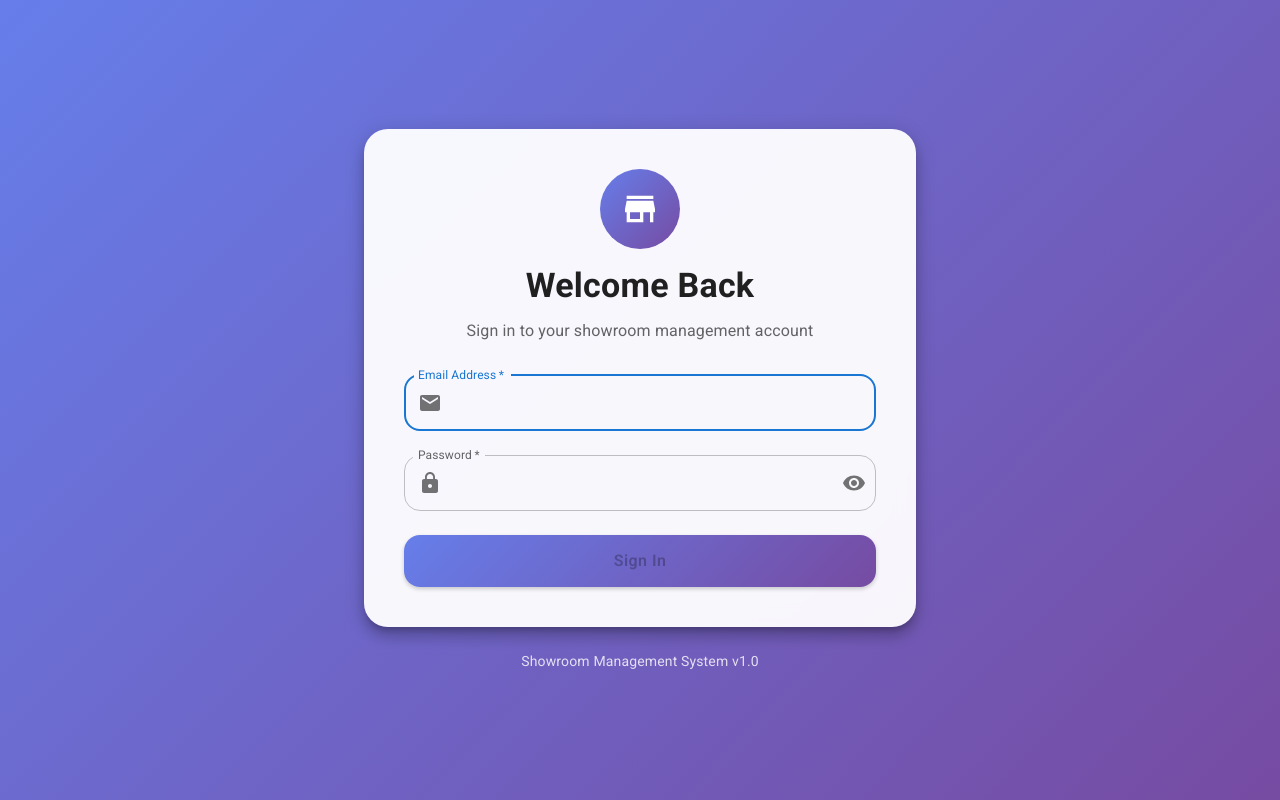
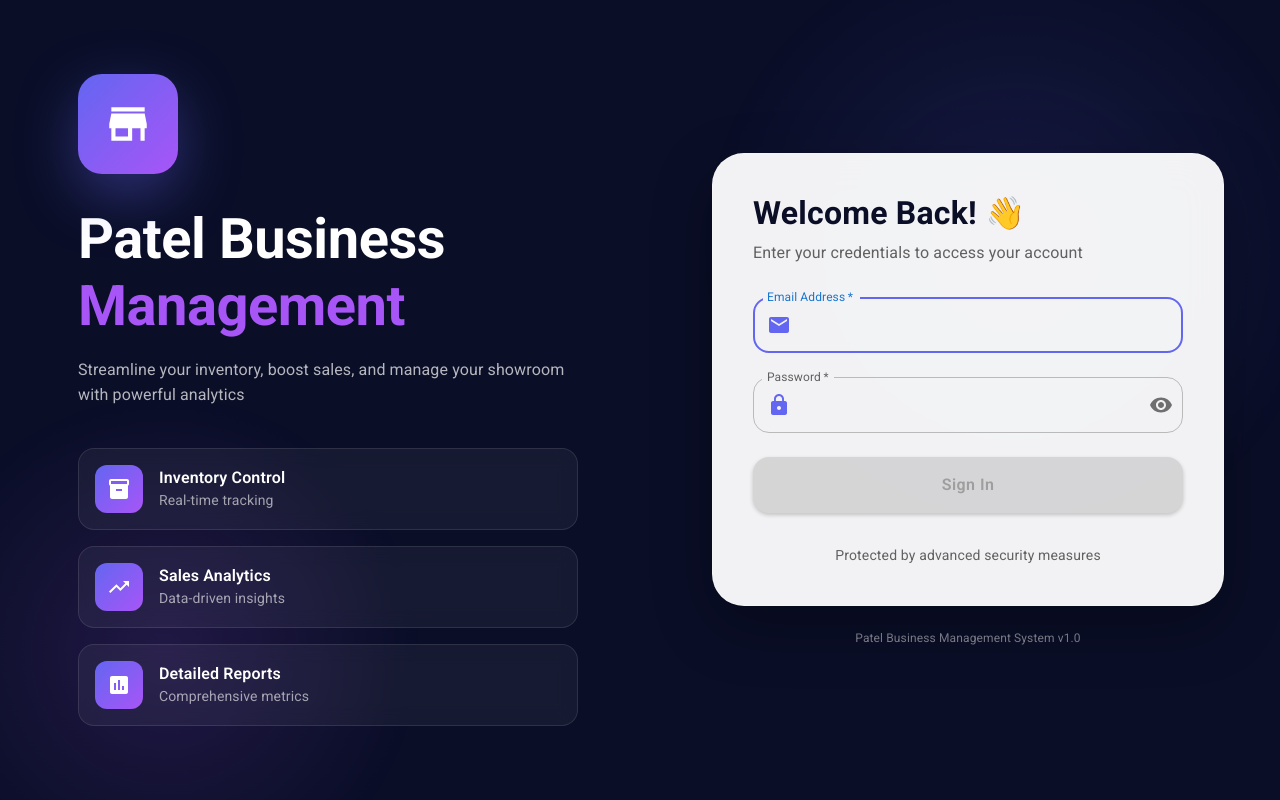
Before and after one commit to alipatel16/patel-enterprise-pvt-ltd, a React (Create React App) app: page /login in a window 1280 px wide. Built offline with nearby package versions, Linux system fonts and the light colour scheme; no server answers.

Commit message:
Login page and user name change

```diff
--- a/src/contexts/UserTypeContext/UserTypeContext.js
+++ b/src/contexts/UserTypeContext/UserTypeContext.js
@@ -47,7 +47,7 @@ export const UserTypeProvider = ({ children }) => {
 
   // Get display name
   const getDisplayName = () => {
-    return userType ? getUserTypeDisplayName(userType) : '';
+    return userType ? `Patel ${getUserTypeDisplayName(userType)}` : '';
   };
 
   // Get theme colors based on user type
@@ -94,11 +94,11 @@ export const UserTypeProvider = ({ children }) => {
 
   // Get app title based on user type
   const getAppTitle = () => {
-    const baseTitle = 'Showroom Management';
+    const baseTitle = 'Management';
     if (!userType) return baseTitle;
 
     const typeDisplayName = getUserTypeDisplayName(userType);
-    return `${typeDisplayName} ${baseTitle}`;
+    return `Patel ${typeDisplayName} ${baseTitle}`;
   };
 
   // Get navigation items based on user type
--- a/src/pages/auth/LoginPage.js
+++ b/src/pages/auth/LoginPage.js
@@ -10,14 +10,19 @@ import {
   Alert,
   InputAdornment,
   IconButton,
-  Stack
+  Stack,
+  Fade,
+  Slide
 } from '@mui/material';
 import {
   Email as EmailIcon,
   Lock as LockIcon,
   Visibility,
   VisibilityOff,
-  Store as StoreIcon
+  Store as StoreIcon,
+  TrendingUp,
+  Inventory,
+  Assessment
 } from '@mui/icons-material';
 import { useAuth } from '../../contexts/AuthContext/AuthContext';
 import LoadingSpinner, { ButtonLoader } from '../../components/common/UI/LoadingSpinner';
@@ -26,7 +31,6 @@ const LoginPage = () => {
   const navigate = useNavigate();
   const { signIn, loading, error, clearError } = useAuth();
 
-  // Form state
   const [formData, setFormData] = useState({
     email: '',
     password: ''
@@ -34,7 +38,6 @@ const LoginPage = () => {
   const [showPassword, setShowPassword] = useState(false);
   const [isSubmitting, setIsSubmitting] = useState(false);
 
-  // Handle form input changes
   const handleChange = (e) => {
     const { name, value } = e.target;
     setFormData(prev => ({
@@ -42,13 +45,11 @@ const LoginPage = () => {
       [name]: value
     }));
 
-    // Clear error when user starts typing
     if (error) {
       clearError();
     }
   };
 
-  // Handle form submission
   const handleSubmit = async (e) => {
     e.preventDefault();
 
@@ -68,7 +69,6 @@ const LoginPage = () => {
     }
   };
 
-  // Toggle password visibility
   const togglePasswordVisibility = () => {
     setShowPassword(!showPassword);
   };
@@ -82,74 +82,255 @@ const LoginPage = () => {
       sx={{
         minHeight: '100vh',
         display: 'flex',
-        alignItems: 'center',
-        justifyContent: 'center',
-        background: 'linear-gradient(135deg, #667eea 0%, #764ba2 100%)',
-        p: { xs: 2, sm: 3 }
+        background: '#0a0e27',
+        position: 'relative',
+        overflow: 'hidden'
       }}
     >
-      <Container maxWidth="sm">
-        <Paper
-          elevation={10}
+      {/* Animated Background Elements */}
+      <Box
         sx={{
-            p: { xs: 3, sm: 4, md: 5 },
-            borderRadius: 3,
-            background: 'rgba(255, 255, 255, 0.95)',
-            backdropFilter: 'blur(10px)',
+          position: 'absolute',
+          top: '-10%',
+          right: '-5%',
+          width: '600px',
+          height: '600px',
+          borderRadius: '50%',
+          background: 'radial-gradient(circle, rgba(99, 102, 241, 0.15) 0%, transparent 70%)',
+          animation: 'float 20s ease-in-out infinite',
+          '@keyframes float': {
+            '0%, 100%': { transform: 'translate(0, 0) scale(1)' },
+            '50%': { transform: 'translate(-50px, 50px) scale(1.1)' }
+          }
+        }}
+      />
+      <Box
+        sx={{
+          position: 'absolute',
+          bottom: '-10%',
+          left: '-5%',
+          width: '500px',
+          height: '500px',
+          borderRadius: '50%',
+          background: 'radial-gradient(circle, rgba(168, 85, 247, 0.15) 0%, transparent 70%)',
+          animation: 'float 15s ease-in-out infinite',
+          animationDelay: '2s'
+        }}
+      />
+
+      {/* Left Side - Branding */}
+      <Box
+        sx={{
+          flex: 1,
+          display: { xs: 'none', md: 'flex' },
+          flexDirection: 'column',
+          justifyContent: 'center',
+          alignItems: 'center',
+          p: 6,
+          position: 'relative',
+          zIndex: 1
         }}
       >
-          {/* Header */}
-          <Box textAlign="center" mb={4}>
+        <Fade in timeout={800}>
+          <Box sx={{ maxWidth: 500 }}>
+            {/* Logo/Icon */}
             <Box
               sx={{
                 display: 'inline-flex',
                 alignItems: 'center',
                 justifyContent: 'center',
-                width: 80,
-                height: 80,
-                borderRadius: '50%',
-                background: 'linear-gradient(135deg, #667eea 0%, #764ba2 100%)',
+                width: 100,
+                height: 100,
+                borderRadius: '24px',
+                background: 'linear-gradient(135deg, #6366f1 0%, #a855f7 100%)',
+                mb: 4,
+                boxShadow: '0 20px 60px rgba(99, 102, 241, 0.4)',
+                animation: 'pulse 3s ease-in-out infinite',
+                '@keyframes pulse': {
+                  '0%, 100%': { transform: 'scale(1)' },
+                  '50%': { transform: 'scale(1.05)' }
+                }
+              }}
+            >
+              <StoreIcon sx={{ fontSize: 50, color: 'white' }} />
+            </Box>
+
+            <Typography
+              variant="h2"
+              sx={{
+                fontWeight: 800,
+                color: 'white',
                 mb: 2,
+                fontSize: { md: '3rem', lg: '3.5rem' },
+                lineHeight: 1.2
+              }}
+            >
+              Patel Business
+              <Box component="span" sx={{ color: '#a855f7' }}> Management</Box>
+            </Typography>
+
+            <Typography
+              variant="h6"
+              sx={{
+                color: 'rgba(255, 255, 255, 0.7)',
+                mb: 5,
+                lineHeight: 1.6,
+                fontWeight: 400
+              }}
+            >
+              Streamline your inventory, boost sales, and manage your showroom with powerful analytics
+            </Typography>
+
+            {/* Feature Cards */}
+            <Stack spacing={2}>
+              {[
+                { icon: <Inventory />, title: 'Inventory Control', desc: 'Real-time tracking' },
+                { icon: <TrendingUp />, title: 'Sales Analytics', desc: 'Data-driven insights' },
+                { icon: <Assessment />, title: 'Detailed Reports', desc: 'Comprehensive metrics' }
+              ].map((feature, index) => (
+                <Slide
+                  key={index}
+                  in
+                  direction="right"
+                  timeout={800 + index * 200}
+                >
+                  <Box
+                    sx={{
+                      display: 'flex',
+                      alignItems: 'center',
+                      gap: 2,
+                      p: 2,
+                      borderRadius: 2,
+                      background: 'rgba(255, 255, 255, 0.05)',
+                      backdropFilter: 'blur(10px)',
+                      border: '1px solid rgba(255, 255, 255, 0.1)',
+                      transition: 'all 0.3s ease',
+                      '&:hover': {
+                        background: 'rgba(255, 255, 255, 0.08)',
+                        transform: 'translateX(10px)'
+                      }
+                    }}
+                  >
+                    <Box
+                      sx={{
+                        width: 48,
+                        height: 48,
+                        borderRadius: '12px',
+                        background: 'linear-gradient(135deg, #6366f1 0%, #a855f7 100%)',
+                        display: 'flex',
+                        alignItems: 'center',
+                        justifyContent: 'center',
                         color: 'white'
                       }}
                     >
-              <StoreIcon sx={{ fontSize: 40 }} />
+                      {feature.icon}
+                    </Box>
+                    <Box>
+                      <Typography sx={{ color: 'white', fontWeight: 600 }}>
+                        {feature.title}
+                      </Typography>
+                      <Typography sx={{ color: 'rgba(255, 255, 255, 0.6)', fontSize: '0.875rem' }}>
+                        {feature.desc}
+                      </Typography>
+                    </Box>
+                  </Box>
+                </Slide>
+              ))}
+            </Stack>
+          </Box>
+        </Fade>
       </Box>
 
+      {/* Right Side - Login Form */}
+      <Box
+        sx={{
+          flex: 1,
+          display: 'flex',
+          alignItems: 'center',
+          justifyContent: 'center',
+          p: { xs: 2, sm: 3, md: 4 },
+          position: 'relative',
+          zIndex: 1
+        }}
+      >
+        <Fade in timeout={1000}>
+          <Container maxWidth="sm">
+            <Paper
+              elevation={0}
+              sx={{
+                p: { xs: 3, sm: 4, md: 5 },
+                borderRadius: 4,
+                background: 'rgba(255, 255, 255, 0.95)',
+                backdropFilter: 'blur(20px)',
+                border: '1px solid rgba(255, 255, 255, 0.2)',
+                boxShadow: '0 20px 60px rgba(0, 0, 0, 0.3)',
+              }}
+            >
+              {/* Mobile Logo */}
+              <Box
+                sx={{
+                  display: { xs: 'flex', md: 'none' },
+                  justifyContent: 'center',
+                  mb: 3
+                }}
+              >
+                <Box
+                  sx={{
+                    width: 70,
+                    height: 70,
+                    borderRadius: '16px',
+                    background: 'linear-gradient(135deg, #6366f1 0%, #a855f7 100%)',
+                    display: 'flex',
+                    alignItems: 'center',
+                    justifyContent: 'center',
+                    color: 'white'
+                  }}
+                >
+                  <StoreIcon sx={{ fontSize: 36 }} />
+                </Box>
+              </Box>
+
+              {/* Header */}
+              <Box mb={4}>
                 <Typography
                   variant="h4"
                   component="h1"
-              gutterBottom
                   sx={{
                     fontWeight: 700,
-                color: 'text.primary',
-                fontSize: { xs: '1.75rem', sm: '2.125rem' }
+                    color: '#0a0e27',
+                    mb: 1,
+                    fontSize: { xs: '1.75rem', sm: '2rem' }
                   }}
                 >
-              Welcome Back
+                  Welcome Back! 👋
                 </Typography>
 
                 <Typography
                   variant="body1"
-              color="text.secondary"
-              sx={{ fontSize: { xs: '0.875rem', sm: '1rem' } }}
+                  sx={{
+                    color: 'rgba(0, 0, 0, 0.6)',
+                    fontSize: { xs: '0.875rem', sm: '1rem' }
+                  }}
                 >
-              Sign in to your showroom management account
+                  Enter your credentials to access your account
                 </Typography>
               </Box>
 
               {/* Error Alert */}
               {error && (
+                <Fade in>
                   <Alert
                     severity="error"
                     sx={{
                       mb: 3,
-                borderRadius: 2
+                      borderRadius: 2,
+                      border: '1px solid rgba(211, 47, 47, 0.2)'
                     }}
                     onClose={clearError}
                   >
                     {error}
                   </Alert>
+                </Fade>
               )}
 
               {/* Login Form */}
@@ -170,13 +351,19 @@ const LoginPage = () => {
                     InputProps={{
                       startAdornment: (
                         <InputAdornment position="start">
-                      <EmailIcon color="action" />
+                          <EmailIcon sx={{ color: '#6366f1' }} />
                         </InputAdornment>
                       ),
                     }}
                     sx={{
                       '& .MuiOutlinedInput-root': {
                         borderRadius: 2,
+                        '&:hover fieldset': {
+                          borderColor: '#6366f1',
+                        },
+                        '&.Mui-focused fieldset': {
+                          borderColor: '#6366f1',
+                        }
                       }
                     }}
                   />
@@ -195,7 +382,7 @@ const LoginPage = () => {
                     InputProps={{
                       startAdornment: (
                         <InputAdornment position="start">
-                      <LockIcon color="action" />
+                          <LockIcon sx={{ color: '#6366f1' }} />
                         </InputAdornment>
                       ),
                       endAdornment: (
@@ -213,6 +400,12 @@ const LoginPage = () => {
                     sx={{
                       '& .MuiOutlinedInput-root': {
                         borderRadius: 2,
+                        '&:hover fieldset': {
+                          borderColor: '#6366f1',
+                        },
+                        '&.Mui-focused fieldset': {
+                          borderColor: '#6366f1',
+                        }
                       }
                     }}
                   />
@@ -225,14 +418,21 @@ const LoginPage = () => {
                     size="large"
                     disabled={isSubmitting || !formData.email || !formData.password}
                     sx={{
-                  py: 1.5,
+                      py: 1.75,
                       borderRadius: 2,
-                  fontSize: { xs: '0.875rem', sm: '1rem' },
+                      fontSize: '1rem',
                       fontWeight: 600,
                       textTransform: 'none',
-                  background: 'linear-gradient(135deg, #667eea 0%, #764ba2 100%)',
+                      background: 'linear-gradient(135deg, #6366f1 0%, #a855f7 100%)',
+                      boxShadow: '0 10px 30px rgba(99, 102, 241, 0.3)',
+                      transition: 'all 0.3s ease',
                       '&:hover': {
-                    background: 'linear-gradient(135deg, #5a67d8 0%, #6b46c1 100%)',
+                        background: 'linear-gradient(135deg, #4f46e5 0%, #9333ea 100%)',
+                        boxShadow: '0 15px 40px rgba(99, 102, 241, 0.4)',
+                        transform: 'translateY(-2px)'
+                      },
+                      '&:disabled': {
+                        background: 'rgba(0, 0, 0, 0.12)'
                       }
                     }}
                   >
@@ -249,45 +449,31 @@ const LoginPage = () => {
               </Box>
 
               {/* Footer */}
-          {/* <Box mt={4}>
-            <Divider sx={{ mb: 3 }} />
-
+              <Box mt={4} textAlign="center">
                 <Typography
                   variant="body2"
-              align="center"
-              color="text.secondary"
+                  sx={{ color: 'rgba(0, 0, 0, 0.6)' }}
                 >
-              Don't have an account?{' '}
-              <Link
-                component={RouterLink}
-                to="/register"
-                sx={{
-                  fontWeight: 600,
-                  textDecoration: 'none',
-                  '&:hover': {
-                    textDecoration: 'underline'
-                  }
-                }}
-              >
-                Contact Administrator
-              </Link>
+                  Protected by advanced security measures
                 </Typography>
-          </Box> */}
+              </Box>
             </Paper>
 
-        {/* App Info */}
+            {/* Version Info */}
             <Box mt={3} textAlign="center">
               <Typography
                 variant="body2"
                 sx={{
-              color: 'rgba(255, 255, 255, 0.8)',
-              fontSize: { xs: '0.75rem', sm: '0.875rem' }
+                  color: 'rgba(255, 255, 255, 0.5)',
+                  fontSize: '0.75rem'
                 }}
               >
-            Showroom Management System v1.0
+                Patel Business Management System v1.0
               </Typography>
             </Box>
           </Container>
+        </Fade>
+      </Box>
     </Box>
   );
 };
```
Lines whose indentation alone changed are shown as unchanged.
